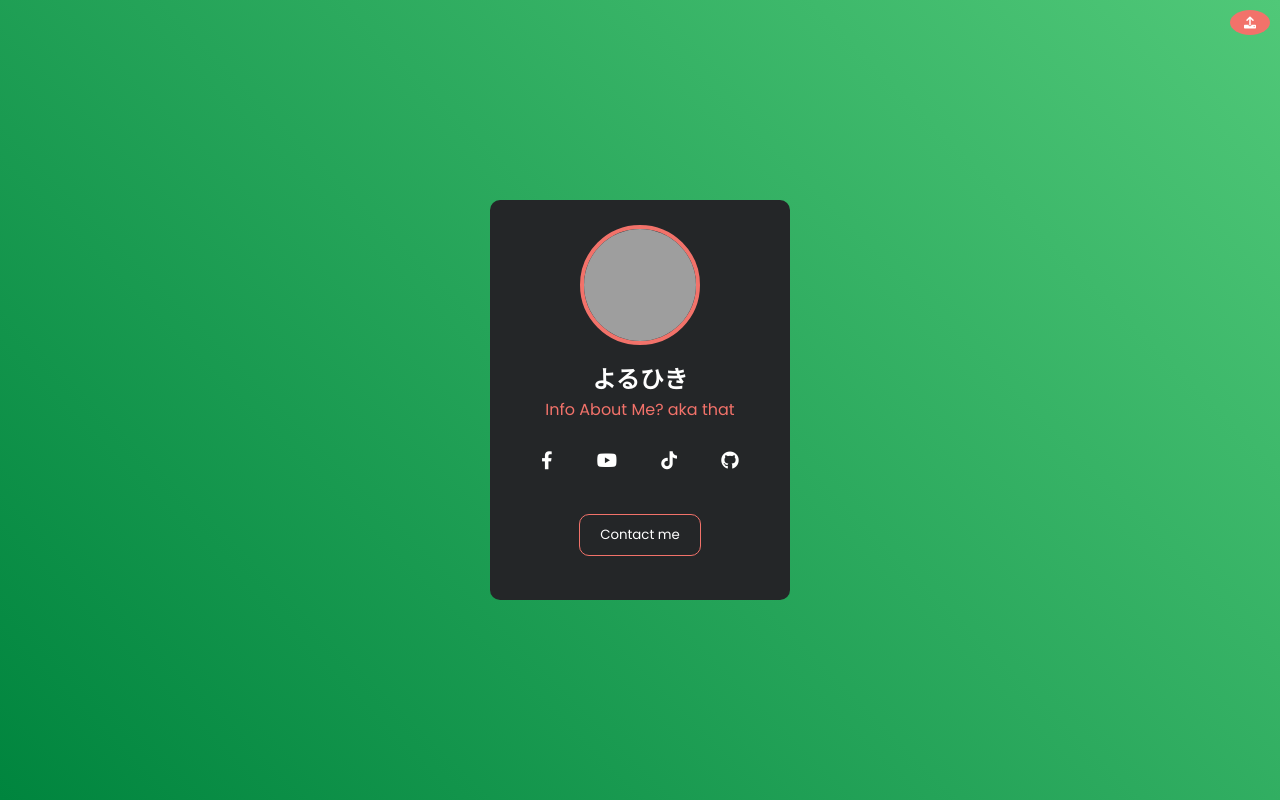
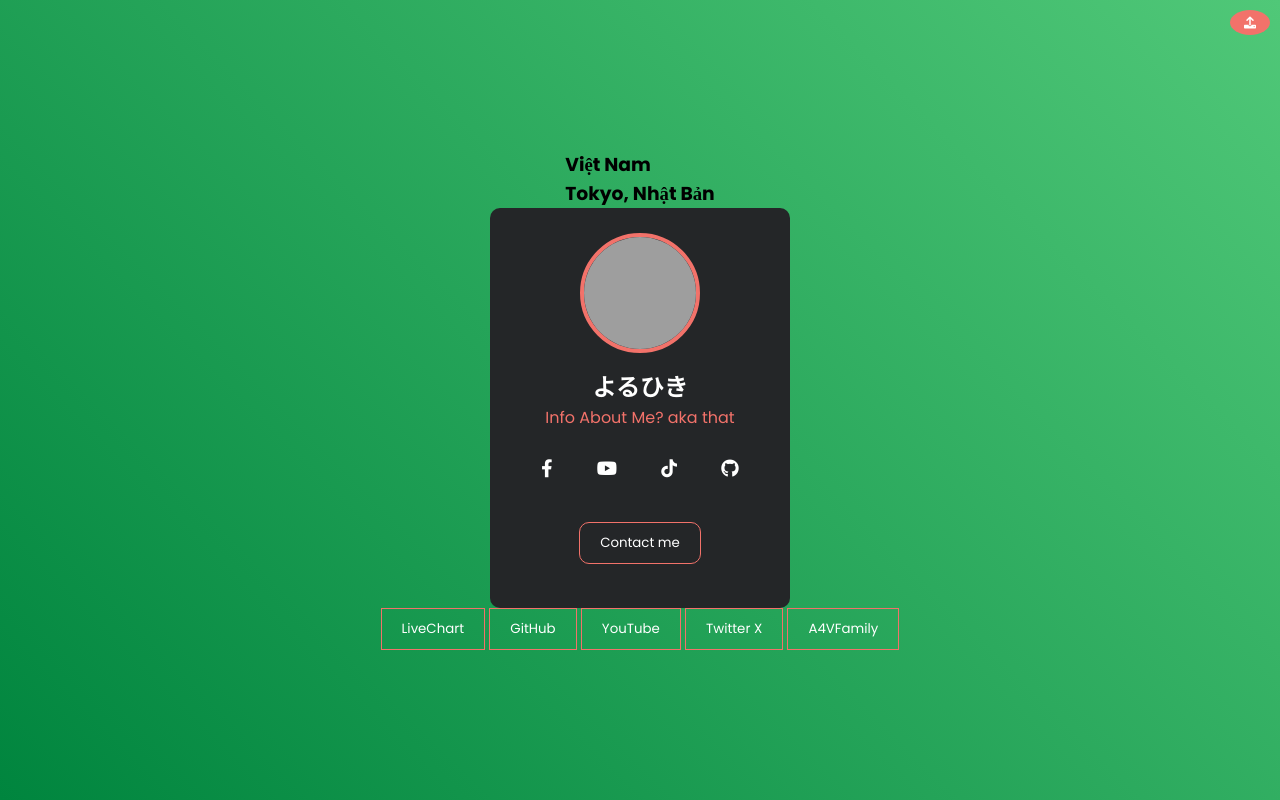
Before and after one commit to yoruhiki/yoruhiki.github.io, a plain HTML site: page index.html in a window 1280 px wide. Drawn offline with Linux system fonts and the light colour scheme; grey boxes are pictures that could not be loaded.

Commit message:
Update index.html

```diff
--- a/index.html
+++ b/index.html
@@ -14,6 +14,16 @@
     <link rel="stylesheet" href="style.css" />
   </head>
   <body>
+    <div id="clock">
+      <div class="clock-section">
+        <h3>Việt Nam</h3>
+        <div id="vn-time"></div>
+      </div>
+      <div class="clock-section">
+        <h3>Tokyo, Nhật Bản</h3>
+        <div id="jp-time"></div>
+      </div>
+    </div>
     <div class="card">
       <div class="card__img">
         <img src="https://i.ibb.co/4T3cwbQ/Untitled-1.png" alt="" />
@@ -36,6 +46,13 @@
       </div>
       <button onclick="window.location.href='mailto:yuearifureta300@gmail.com';">Contact me</button>
     </div>
+    <div id="nav-buttons">
+      <button onclick="window.location.href='https://livechart.me'">LiveChart</button>
+      <button onclick="window.location.href='https://github.com'">GitHub</button>
+      <button onclick="window.location.href='https://www.youtube.com'">YouTube</button>
+      <button onclick="window.location.href='https://twitter.com'">Twitter X</button>
+      <button onclick="window.location.href='https://www.facebook.com/A4VFamily'">A4VFamily</button>
+    </div>
     <input type="file" id="background-upload" style="display: none;" />
     <button id="upload-button"><i class="fas fa-upload"></i></button>
     <script src="script.js"></script>
```
